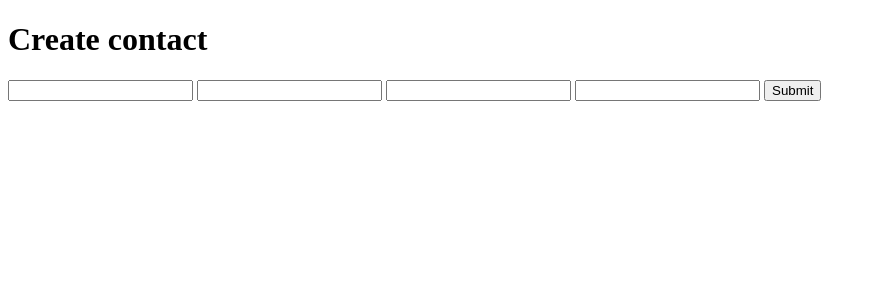
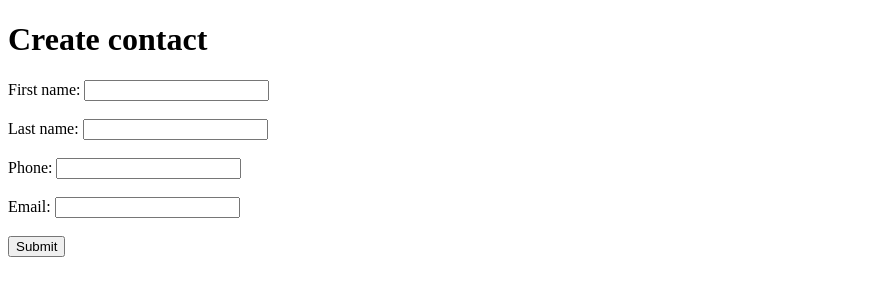
Before and after one commit to Sam-Po/Samat, a Django app: page /app/new_contact/ in a window 1280 px wide. Shown: the top 300 px of the page, without its empty margins (0-876 px from the left). Run offline with Django 3.2, Linux system fonts and the light colour scheme.

Commit message:
create and update are updated

```diff
--- a/phonebook/www/templates/www/create.html
+++ b/phonebook/www/templates/www/create.html
@@ -4,10 +4,14 @@
 <h1>Create contact</h1>
 <form action="{% url 'new_contact' %}"method="post">
   {% csrf_token %}
-  <input type="text" name="first_name">
-  <input type="text" name="last_name">
-  <input type="text" name="phone">
-  <input type="email" name="email">
+  <label for="fname">First name:</label>
+  <input type="text" name="first_name" id="fname"><br><br>
+  <label for="lname">Last name:</label>
+  <input type="text" name="last_name" id="lname"><br><br>
+  <label for="phone">Phone:</label>
+  <input type="text" name="phone" id="phone"><br><br>
+  <label for="email">Email:</label>
+  <input type="email" name="email" id="email"><br><br>
   <input type="submit" value="Submit">
 </form>
 {% endblock %}
```
Also changed, not shown: phonebook/www/templates/www/update.html (+8 -4 lines).
